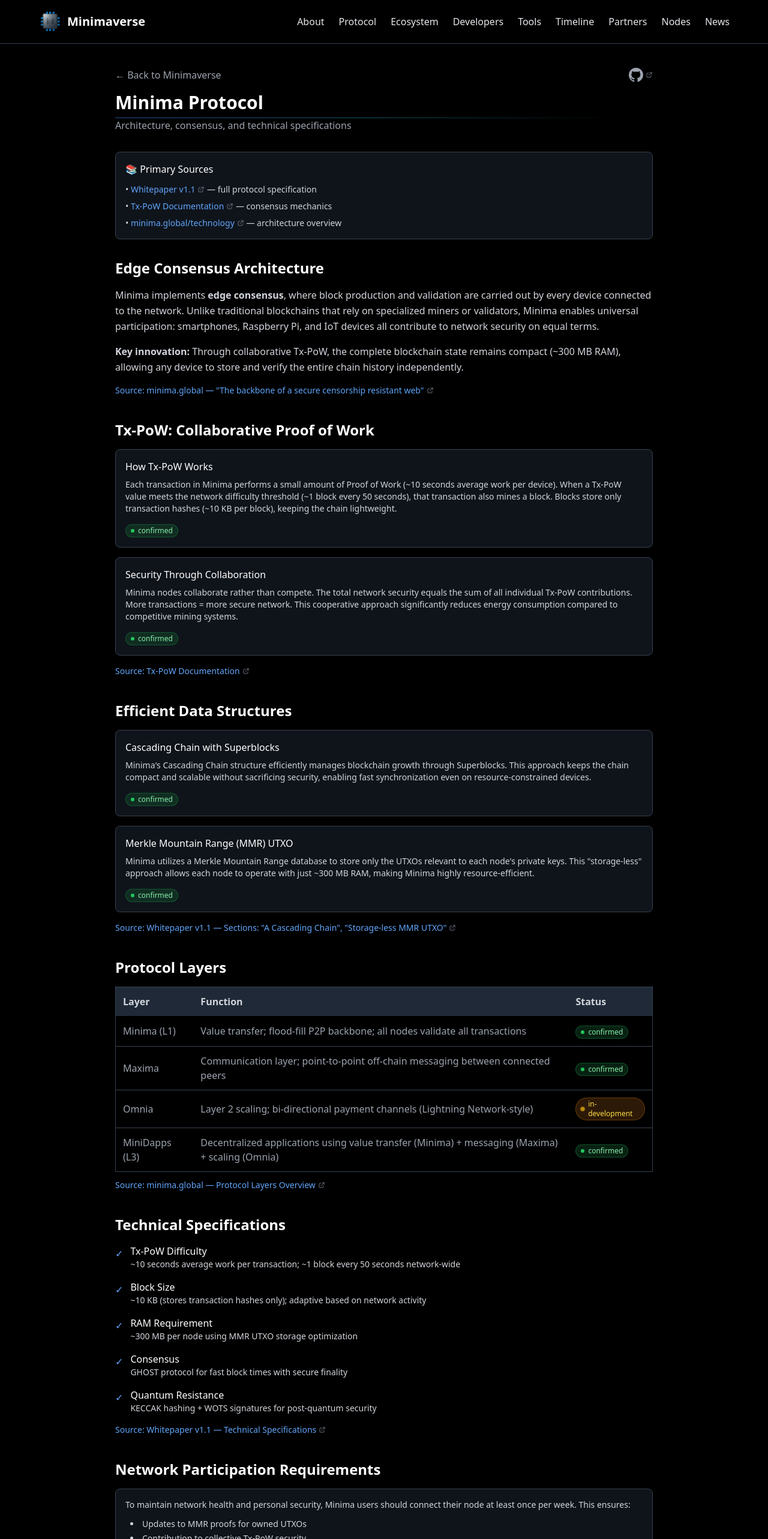
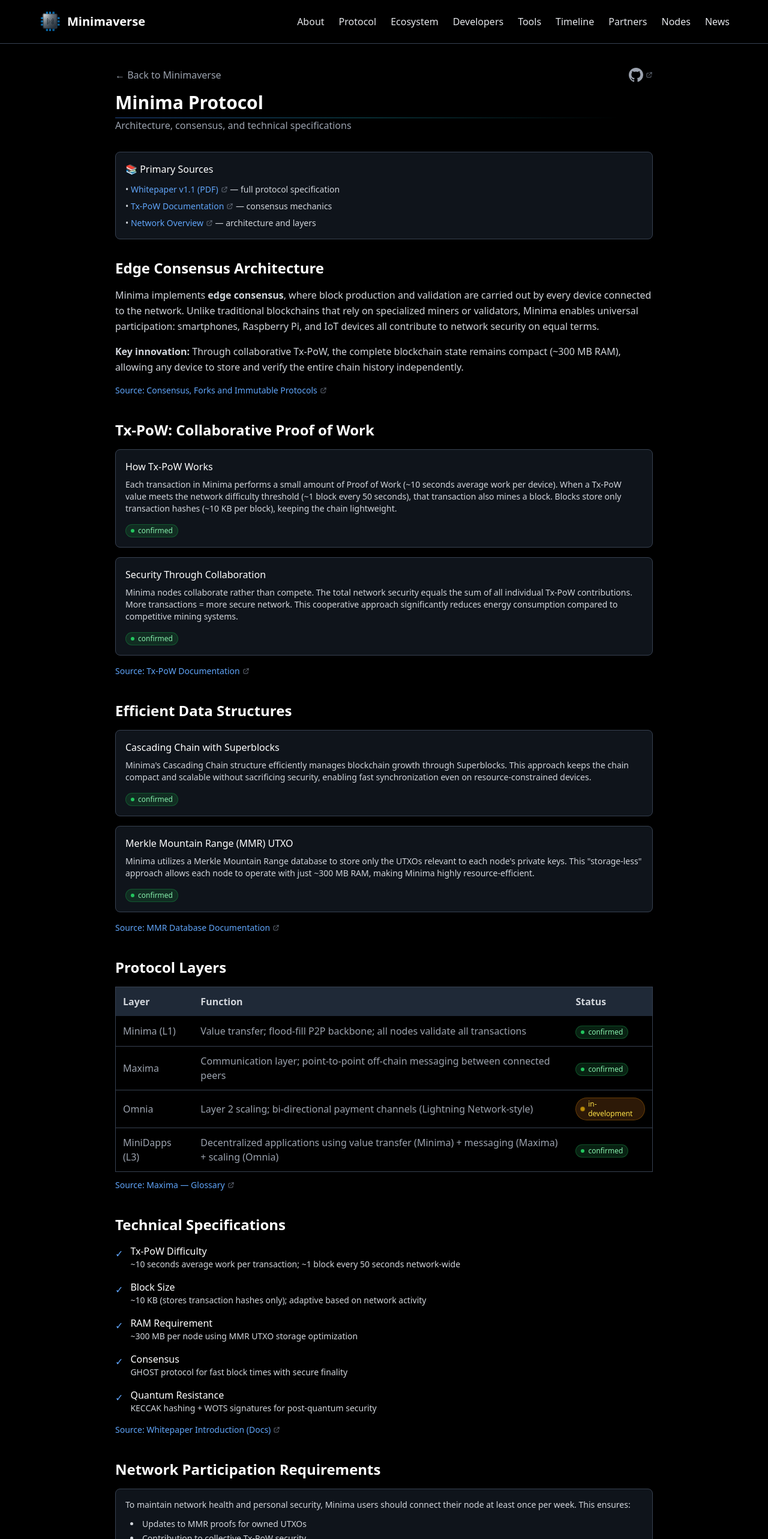
Before and after one commit to KuA1bo/minimaverse-site, a Next.js app: page /protocol in a window 1280 px wide. Shown: the top 2566 px of the page at 60% size. Built offline with nearby package versions, Linux system fonts and the light colour scheme.

Commit message:
fix(protocol): update all links to docs.minima.global (en), remove duplicates, add consensus ref

```diff
--- a/src/app/protocol/page.tsx
+++ b/src/app/protocol/page.tsx
@@ -1,6 +1,6 @@
 // src/app/protocol/page.tsx
 // Protocol page - technical overview of Minima Protocol architecture
-// Content verified against: minima.global + Whitepaper v1.1 + Tx-PoW docs
+// Content verified against: docs.minima.global + Whitepaper v1.1
 
 import Link from 'next/link';
 
@@ -82,9 +82,9 @@ export default function ProtocolPage() {
       <div className="bg-gray-800/50 border border-gray-700 rounded-lg p-4 mb-8 opacity-0 animate-fade-in-up delay-75">
         <h3 className="text-white font-medium mb-3">📚 Primary Sources</h3>
         <ul className="space-y-2 text-sm text-gray-300">
-          <li>• <ExternalLink href="https://docs.minima.global/minima_pdfs/Minima_Whitepaper_v11.pdf" className="text-blue-400 hover:text-blue-300">Whitepaper v1.1</ExternalLink> — full protocol specification</li>
+          <li>• <ExternalLink href="https://docs.minima.global/minima_pdfs/Minima_Whitepaper_v11.pdf" className="text-blue-400 hover:text-blue-300">Whitepaper v1.1 (PDF)</ExternalLink> — full protocol specification</li>
           <li>• <ExternalLink href="https://docs.minima.global/docs/core/minimawhitepaper/txpow" className="text-blue-400 hover:text-blue-300">Tx-PoW Documentation</ExternalLink> — consensus mechanics</li>
-          <li>• <ExternalLink href="https://minima.global" className="text-blue-400 hover:text-blue-300">minima.global/technology</ExternalLink> — architecture overview</li>
+          <li>• <ExternalLink href="https://docs.minima.global/docs/learn/network-overview" className="text-blue-400 hover:text-blue-300">Network Overview</ExternalLink> — architecture and layers</li>
         </ul>
       </div>
 
@@ -106,8 +106,8 @@ export default function ProtocolPage() {
             chain history independently.
           </p>
           <p className="text-sm text-gray-500 mt-4">
-            <ExternalLink href="https://minima.global" className="text-blue-400 hover:text-blue-300">
-              Source: minima.global — "The backbone of a secure censorship resistant web"
+            <ExternalLink href="https://docs.minima.global/docs/core/minimawhitepaper/consensusforksandimmutableprotocols" className="text-blue-400 hover:text-blue-300">
+              Source: Consensus, Forks and Immutable Protocols
             </ExternalLink>
           </p>
         </section>
@@ -172,8 +172,8 @@ export default function ProtocolPage() {
             </div>
           </div>
           <p className="text-sm text-gray-500 mt-4">
-            <ExternalLink href="https://docs.minima.global/minima_pdfs/Minima_Whitepaper_v11.pdf" className="text-blue-400 hover:text-blue-300">
-              Source: Whitepaper v1.1 — Sections: "A Cascading Chain", "Storage-less MMR UTXO"
+            <ExternalLink href="https://docs.minima.global/docs/learn/mmr-database" className="text-blue-400 hover:text-blue-300">
+              Source: MMR Database Documentation
             </ExternalLink>
           </p>
         </section>
@@ -216,8 +216,8 @@ export default function ProtocolPage() {
             </table>
           </div>
           <p className="text-sm text-gray-500 mt-3">
-            <ExternalLink href="https://minima.global" className="text-blue-400 hover:text-blue-300">
-              Source: minima.global — Protocol Layers Overview
+            <ExternalLink href="https://docs.minima.global/docs/learn/glossary#maxima" className="text-blue-400 hover:text-blue-300">
+              Source: Maxima — Glossary
             </ExternalLink>
           </p>
         </section>
@@ -264,8 +264,8 @@ export default function ProtocolPage() {
             </li>
           </ul>
           <p className="text-sm text-gray-500 mt-4">
-            <ExternalLink href="https://docs.minima.global/minima_pdfs/Minima_Whitepaper_v11.pdf" className="text-blue-400 hover:text-blue-300">
-              Source: Whitepaper v1.1 — Technical Specifications
+            <ExternalLink href="https://docs.minima.global/docs/core/minimawhitepaper/introduction" className="text-blue-400 hover:text-blue-300">
+              Source: Whitepaper Introduction (Docs)
             </ExternalLink>
           </p>
         </section>
```
